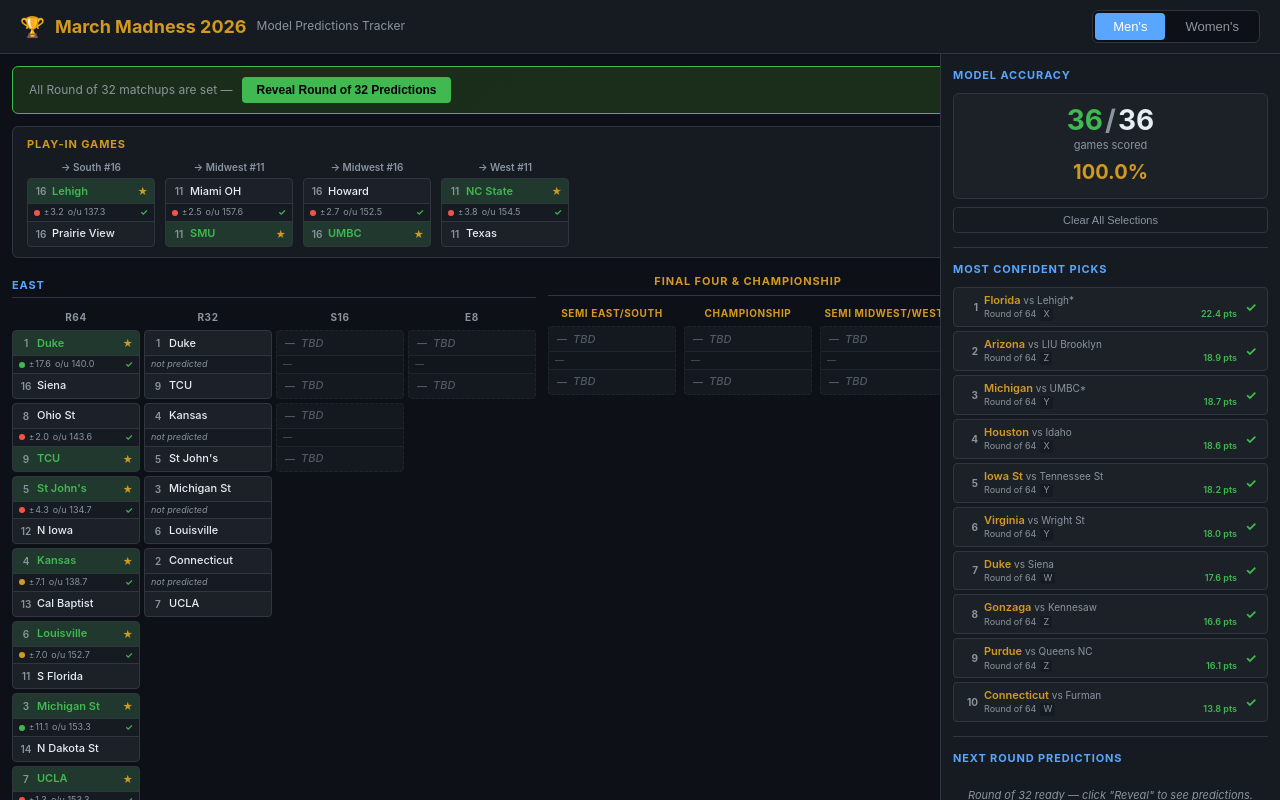
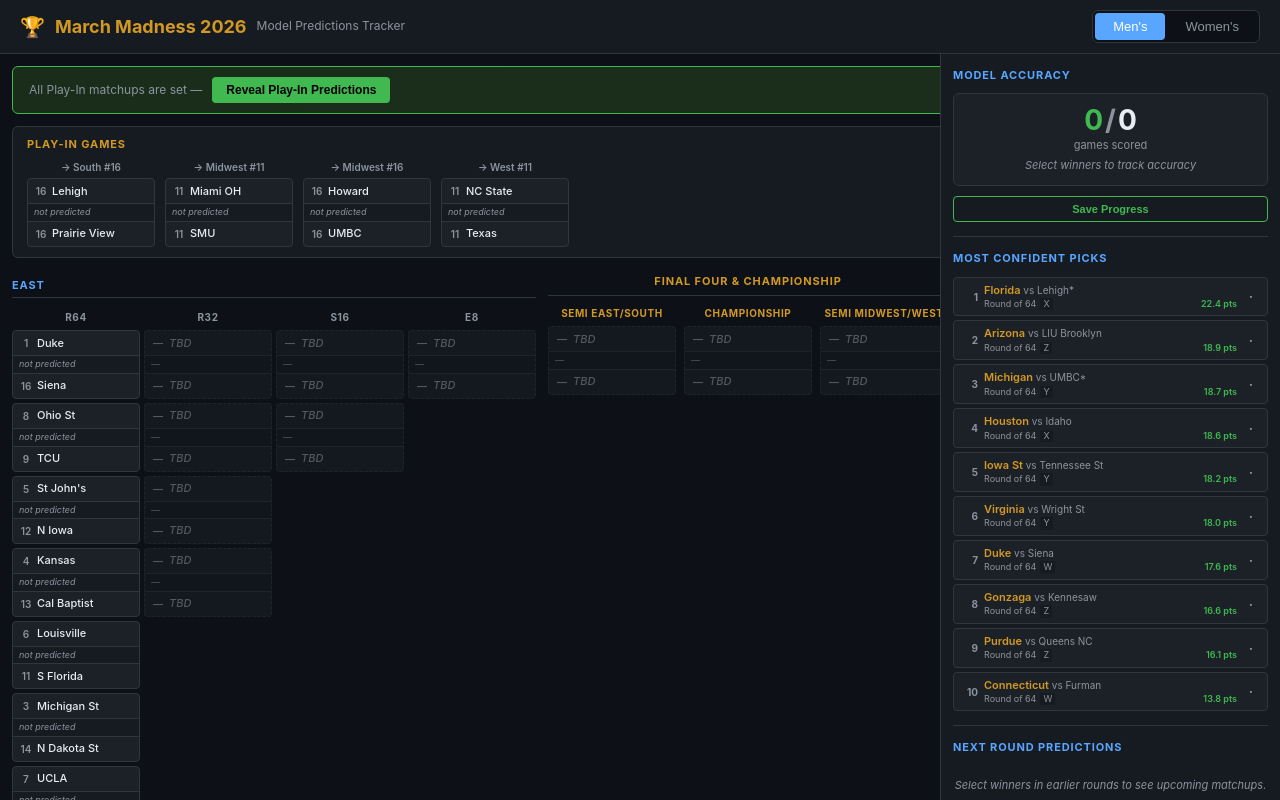
Before and after one commit to LegUpPicks/MARCH_MADNESS_2026, a React (Vite) app in the folder march-madness-tracker/: page / in a window 1280 px wide. Built offline with nearby package versions, Linux system fonts and the light colour scheme.

Commit message:
Final changes to app, allows saving.
allowing saving

```diff
--- a/march-madness-tracker/src/App.css
+++ b/march-madness-tracker/src/App.css
@@ -544,9 +544,36 @@
   font-style: italic;
 }
 
+.panel-actions {
+  display: flex;
+  gap: 8px;
+  margin-top: 10px;
+}
+
+.save-btn {
+  flex: 1;
+  padding: 6px;
+  background: transparent;
+  border: 1px solid var(--green);
+  color: var(--green);
+  border-radius: var(--radius-sm);
+  font-size: 11px;
+  font-weight: 600;
+  cursor: pointer;
+  transition: all 0.15s;
+}
+
+.save-btn:hover {
+  background: rgba(63, 185, 80, 0.12);
+}
+
+.save-btn-saved {
+  background: rgba(63, 185, 80, 0.15);
+  cursor: default;
+}
+
 .clear-btn {
-  width: 100%;
-  padding: 6px;
+  padding: 6px 10px;
   background: transparent;
   border: 1px solid var(--border);
   border-radius: var(--radius-sm);
--- a/march-madness-tracker/src/components/SidePanel.jsx
+++ b/march-madness-tracker/src/components/SidePanel.jsx
@@ -1,3 +1,4 @@
+import { useState, useCallback } from 'react';
 import { getConfidence, getPredictedMargin, FEEDS_INTO } from '../data/bracketData';
 
 const ROUND_LABELS = {
@@ -17,7 +18,14 @@
   unknown: { label: '?', color: '#8b949e' },
 };
 
-export default function SidePanel({ games, selections, predictedRounds, resolveTeams, onClear }) {
+export default function SidePanel({ games, selections, predictedRounds, resolveTeams, onClear, onSave }) {
+  const [saved, setSaved] = useState(false);
+
+  const handleSave = useCallback(() => {
+    onSave?.();
+    setSaved(true);
+    setTimeout(() => setSaved(false), 2000);
+  }, [onSave]);
   // ---- 1. Model Accuracy ----
   // Count games where selections exist AND the round's predictions are revealed
   const gamesSelected = games.filter(
@@ -73,11 +81,19 @@
             <div className="accuracy-hint">Select winners to track accuracy</div>
           )}
         </div>
-        {anySelections && (
-          <button className="clear-btn" onClick={onClear}>
-            Clear All Selections
+        <div className="panel-actions">
+          <button
+            className={`save-btn${saved ? ' save-btn-saved' : ''}`}
+            onClick={handleSave}
+          >
+            {saved ? '✓ Saved' : 'Save Progress'}
           </button>
-        )}
+          {anySelections && (
+            <button className="clear-btn" onClick={onClear}>
+              Clear
+            </button>
+          )}
+        </div>
       </section>
 
       {/* --- Top Confident Picks --- */}
--- a/march-madness-tracker/src/components/TournamentView.jsx
+++ b/march-madness-tracker/src/components/TournamentView.jsx
@@ -31,6 +31,7 @@
           predictedRounds={state.predictedRounds}
           resolveTeams={state.resolveTeams}
           onClear={state.clearAll}
+          onSave={state.save}
         />
       </div>
     </div>
--- a/march-madness-tracker/src/hooks/useBracketState.js
+++ b/march-madness-tracker/src/hooks/useBracketState.js
@@ -13,14 +13,8 @@
   championship: 'Championship',
 };
 
-function getInitialSelections(games) {
-  const sels = {};
-  games.forEach((g) => {
-    if ((g.round === 'playin' || g.round === 'r64') && g.prediction?.winner) {
-      sels[g.id] = g.prediction.winner;
-    }
-  });
-  return sels;
+function getInitialSelections() {
+  return {};
 }
 
 function cascadeClear(changedId, selections) {
@@ -45,7 +39,7 @@
 
 export function useBracketState(gender) {
   const games = useMemo(() => (gender === 'mens' ? mensGames : womensGames), [gender]);
-  const storageKey = `mm2026_v3_${gender}`;
+  const storageKey = `mm2026_v4_${gender}`;
 
   const gameById = useMemo(
     () => Object.fromEntries(games.map((g) => [g.id, g])),
@@ -55,7 +49,7 @@
   const [selections, setSelections] = useState(() => {
     try {
       const s = JSON.parse(localStorage.getItem(storageKey) || 'null');
-      return s?.selections ?? getInitialSelections(games);
+      return s?.selections ?? getInitialSelections();
     } catch {
       return getInitialSelections(games);
     }
@@ -64,7 +58,7 @@
   const [predictedRounds, setPredictedRounds] = useState(() => {
     try {
       const s = JSON.parse(localStorage.getItem(storageKey) || 'null');
-      return new Set(s?.predictedRounds ?? ['playin', 'r64']);
+      return new Set(s?.predictedRounds ?? []);
     } catch {
       return new Set(['playin', 'r64']);
     }
@@ -73,8 +67,8 @@
   useEffect(() => {
     try {
       const s = JSON.parse(localStorage.getItem(storageKey) || 'null');
-      setSelections(s?.selections ?? getInitialSelections(games));
-      setPredictedRounds(new Set(s?.predictedRounds ?? ['playin', 'r64']));
+      setSelections(s?.selections ?? getInitialSelections());
+      setPredictedRounds(new Set(s?.predictedRounds ?? []));
     } catch {
       setSelections(getInitialSelections(games));
       setPredictedRounds(new Set(['playin', 'r64']));
@@ -155,9 +149,18 @@
   }, []);
 
   const clearAll = useCallback(() => {
-    setSelections(getInitialSelections(games));
-    setPredictedRounds(new Set(['playin', 'r64']));
+    setSelections(getInitialSelections());
+    setPredictedRounds(new Set([]));
   }, [games]);
+
+  const save = useCallback(() => {
+    try {
+      localStorage.setItem(
+        storageKey,
+        JSON.stringify({ selections, predictedRounds: [...predictedRounds] })
+      );
+    } catch { /* ignore */ }
+  }, [storageKey, selections, predictedRounds]);
 
   return {
     games,
@@ -168,6 +171,7 @@
     predictRound,
     setWinner,
     clearAll,
+    save,
     gameById,
   };
 }
```
Also changed, not shown: 5 other files (tests, documents, lock files or other folders).
